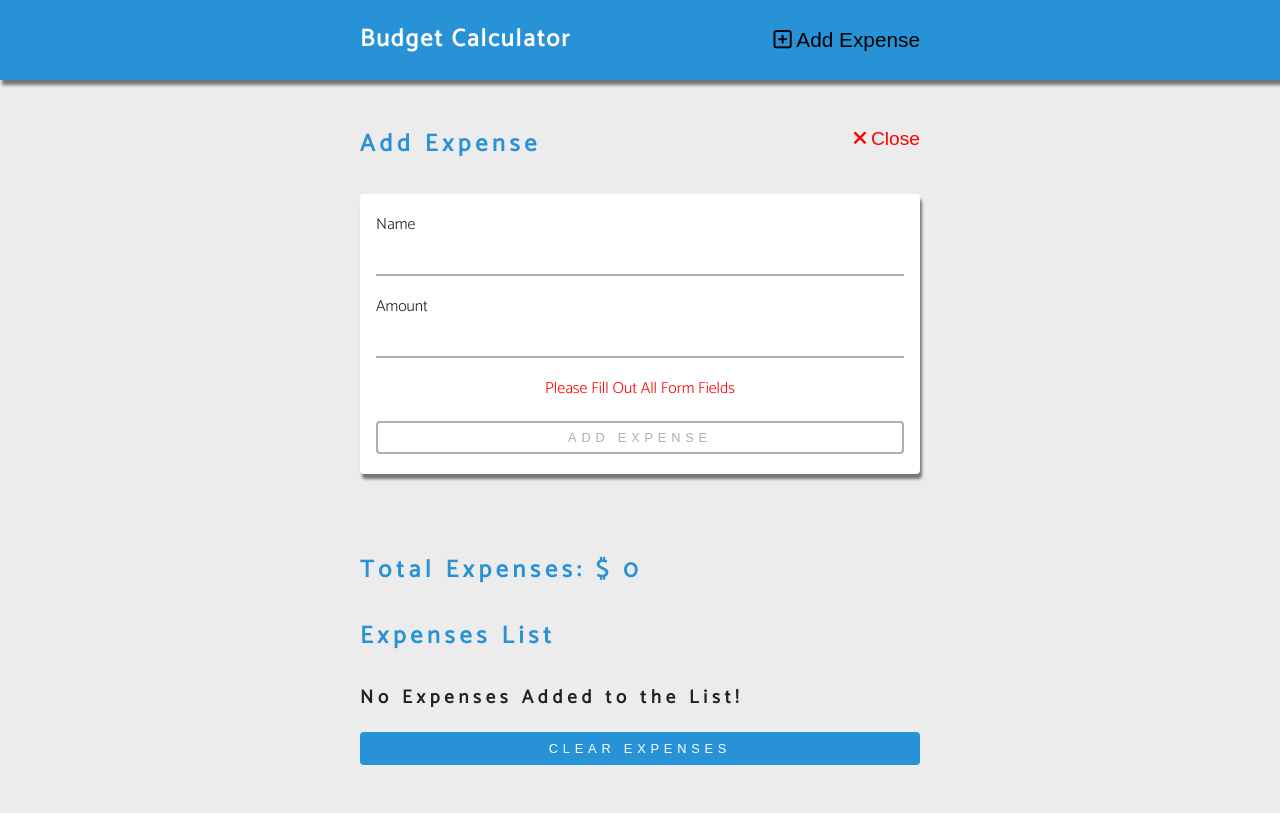
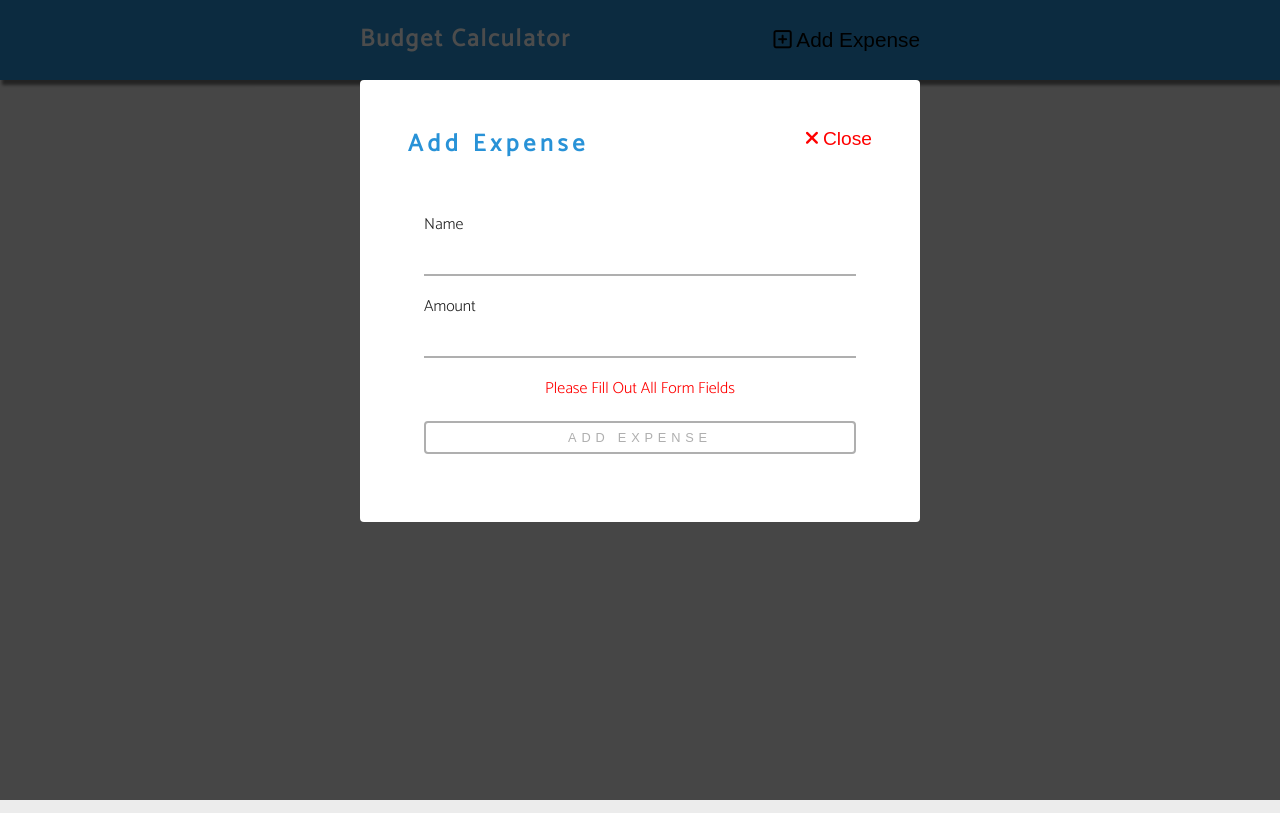
Before and after one commit to raymondl5490/svelte-tutorial-budget-calculator-project, a Svelte app: page / in a window 1280 px wide. Both pictures are taken after a click on the button "Add Expense". Built offline with nearby package versions, Linux system fonts and the light colour scheme.

Commit message:
modal and animations added

```diff
--- a/public/global.css
+++ b/public/global.css
@@ -275,3 +275,32 @@ Expense Form
   color: red;
   cursor: pointer;
 }
+/*
+======
+Modal
+======
+*/
+.modal-container {
+  position: fixed;
+  top: 0;
+  left: 0;
+  right: 0;
+  bottom: 0;
+  background: rgba(0, 0, 0, 0.7);
+  z-index: 2;
+}
+.modal-content {
+  background: var(--mainWhite);
+  width: 85vw;
+  max-width: 35rem;
+  margin: 0 auto;
+  margin-top: 5rem;
+  padding: 3rem;
+  border-radius: var(--mainBorderRadius);
+}
+.modal-content .expense-form {
+  box-shadow: none;
+}
+.modal-container .form {
+  margin-bottom: 0;
+}
--- a/src/App.svelte
+++ b/src/App.svelte
@@ -4,6 +4,8 @@
   import ExpenseList from "./ExpenseList.svelte";
   import Totals from "./Totals.svelte";
   import ExpenseForm from "./ExpenseForm.svelte";
+  // modal
+  import Modal from "./Modal.svelte";
   // data
   import expenseData from "./expenses";
   //  general imports
@@ -81,6 +83,7 @@
 <Navbar title="Budget Calculator" {showForm} />
 <main class="content">
   {#if isFormOpen}
+    <Modal>
       <ExpenseForm
         name={setName}
         amount={setAmount}
@@ -88,6 +91,7 @@
         {editExpense}
         {isEditing}
         {hideForm} />
+    </Modal>
   {/if}
   <Totals title="total expenses" {total} />
   <ExpenseList {expenses} />
--- a/src/Expense.svelte
+++ b/src/Expense.svelte
@@ -1,8 +1,9 @@
 <script>
-  import { fade, fly } from "svelte/transition";
+  import { scale, blur, fade, slide, fly } from "svelte/transition";
   export let id;
   export let name = "";
   export let amount = 0;
+  export let index;
   // export let removeExpense;
   let displayAmount = false;
   function toggleAmount() {
@@ -13,8 +14,13 @@
   const setModifiedExpense = getContext("modify");
 </script>
 
-<!-- <article class="single-expense" transition:fade> -->
-<article class="single-expense" transition:fly={{ x: 200, duration: 2000 }}>
+<!-- <article class="single-expense" transition:scale={{ duration: 2000 }}> -->
+<!-- <article class="single-expense" transition:blur={{ duration: 2000 }}> -->
+<!-- <article class="single-expense" transition:fade={{ duration: 2000 }}> -->
+<!-- <article class="single-expense" transition:fade={{ duration: 2000 }}> -->
+<!-- <article class="single-expense" transition:slide={{ duration: 2000 }}> -->
+<!-- <article class="single-expense" transition:fly={{ duration: 2000 }}> -->
+<article class="single-expense" transition:fly={{ x: 200, delay: index * 150 }}>
   <div class="expense-info">
     <h2>
       {name}
--- a/src/ExpenseForm.svelte
+++ b/src/ExpenseForm.svelte
@@ -23,10 +23,7 @@
   $: isEmpty = !name || !amount;
 </script>
 
-<section
-  class="form"
-  in:fly={{ duration: 2000, y: 200 }}
-  out:blur={{ duration: 1000 }}>
+<section class="form">
   <Title title="add expense" />
   <form class="expense-form" on:submit|preventDefault={handleSubmit}>
     <div class="form-control">
--- a/src/ExpenseList.svelte
+++ b/src/ExpenseList.svelte
@@ -7,8 +7,8 @@
 <section>
   <SectionTitle title="expenses list" />
   <ul>
-    {#each expenses as expense}
-      <Expense {...expense} />
+    {#each expenses as expense, index}
+      <Expense {...expense} index={index + 1} />
     {:else}
       <h3>No Expenses Added to the List!</h3>
     {/each}
--- /dev/null
+++ b/src/Modal.svelte
@@ -0,0 +1,9 @@
+<script>
+  import { blur, fade, fly } from "svelte/transition";
+</script>
+
+<div class="modal-container" in:blur out:fade>
+  <div class="modal-content" transition:fly={{ y: 200, delay: 500 }}>
+    <slot />
+  </div>
+</div>
```
Lines whose indentation alone changed are shown as unchanged.
